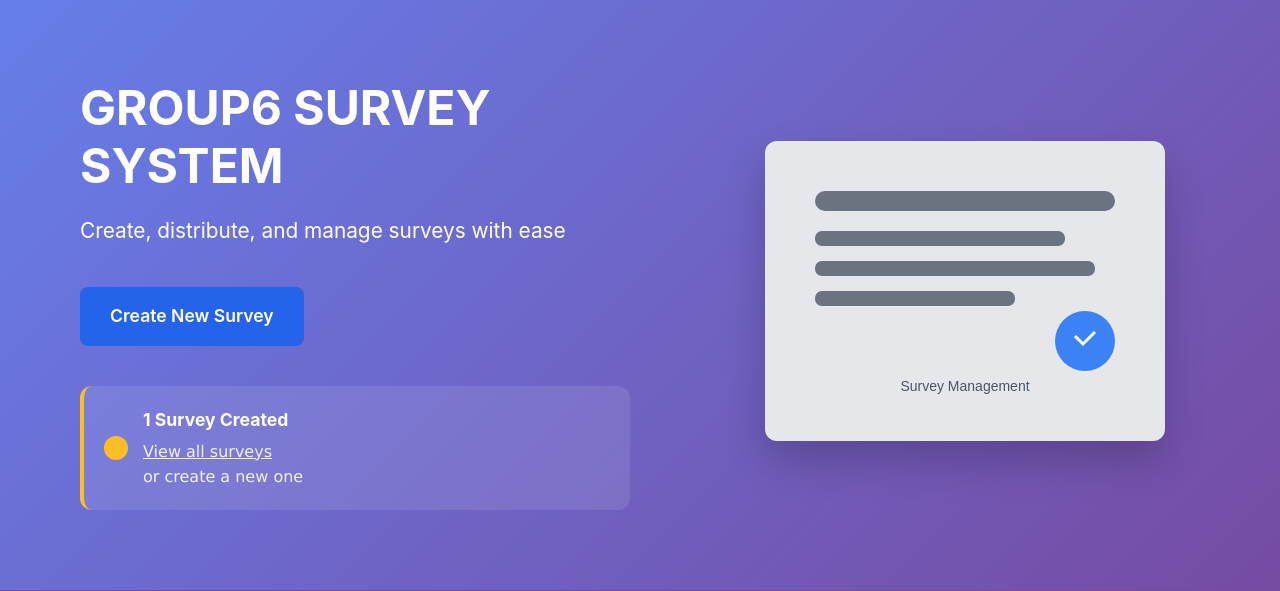
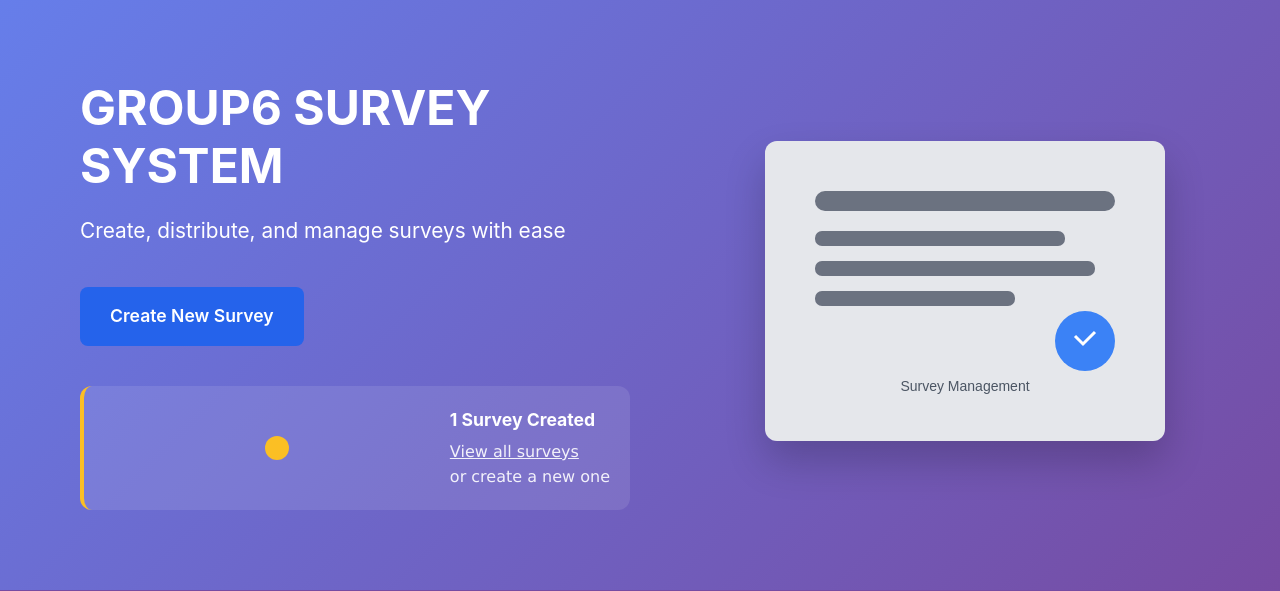
Before and after one commit to Danielambrose-web/GROUP6-Survey-Application, a Flask app: page / in a window 1280 px wide. Shown: the part 51-642 px from the top of the page. Run offline with Flask 3, Linux system fonts and the light colour scheme; data comes from the database, SQL or seed files in the repository.

Commit message:
Update styles.css

```diff
--- a/static/styles.css
+++ b/static/styles.css
@@ -331,7 +331,7 @@ a {
     height: 24px;
     background: #fbbf24;
     border-radius: 50%;
-    margin-right: 15px;
+    margin: 0 auto;
     flex-shrink: 0;
 }
 
```
